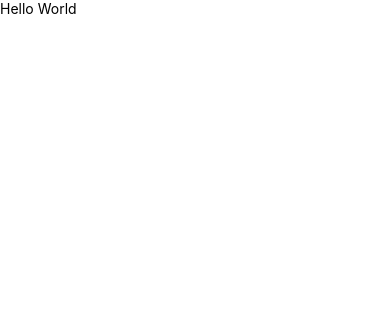
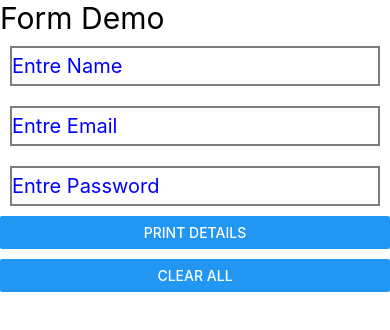
Before and after one commit to vinay096/firstProject, a React Native app: screen / in a window 390 px wide. Shown: the top 330 px of the page. Built offline with nearby package versions, Linux system fonts and the light colour scheme.

Commit message:
form example

```diff
--- a/App.tsx
+++ b/App.tsx
@@ -7,13 +7,12 @@
 
 import React from 'react';
 import {SafeAreaView, Text, View} from 'react-native';
+import FormDemo from './src/components/FormDemo';
 
 function App(): JSX.Element {
   return (
     <SafeAreaView>
-      <View>
-        <Text>Hello World</Text>
-      </View>
+      <FormDemo />
     </SafeAreaView>
   );
 }
--- /dev/null
+++ b/src/common/extStyle.ts
@@ -0,0 +1,35 @@
+import {StyleSheet} from 'react-native';
+
+const extStyle = StyleSheet.create({
+  fill: {
+    flex: 1,
+  },
+  textStyle: {
+    color: 'blue',
+    borderWidth: 2,
+    borderColor: 'pink',
+    fontSize: 27,
+    height: 70,
+    textAlign: 'center',
+    textAlignVertical: 'center',
+    marginEnd: 10,
+    marginTop: 10,
+    marginBottom: 10,
+    marginStart: 10,
+    backgroundColor: 'lightblue',
+  },
+
+  inputTextStyle: {
+    color: 'blue',
+    borderWidth: 2,
+    borderColor: '#7D7D7D',
+    fontSize: 20,
+    height: 40,
+    textAlignVertical: 'center',
+    marginEnd: 10,
+    marginTop: 10,
+    marginBottom: 10,
+    marginStart: 10,
+  },
+});
+export default extStyle;
--- /dev/null
+++ b/src/components/FormDemo.tsx
@@ -0,0 +1,75 @@
+import React, {useState} from 'react';
+import {Button, ScrollView, Text, TextInput, View} from 'react-native';
+import extStyle from '../common/extStyle';
+
+const FormDemo = () => {
+  const [name, setName] = useState('');
+  const [email, setEmail] = useState('');
+  const [password, setPassword] = useState('');
+  const [display, setDisplay] = useState(false);
+
+  function handleClear() {
+    setName('');
+    setEmail('');
+    setPassword('');
+    setDisplay(false);
+  }
+  return (
+    <View>
+      <Text style={{fontSize: 30}}>Form Demo</Text>
+      {display && (
+        <View>
+          <Text style={{fontSize: 20, color: 'blue', textAlign: 'center'}}>
+            Name- {name}
+          </Text>
+          <Text style={{fontSize: 20, color: 'blue', textAlign: 'center'}}>
+            Email- {email}
+          </Text>
+          <Text style={{fontSize: 20, color: 'blue', textAlign: 'center'}}>
+            Password- {password}
+          </Text>
+        </View>
+      )}
+      <ScrollView>
+        <TextInput
+          style={extStyle.inputTextStyle}
+          placeholder="Entre Name"
+          value={name}
+          onChangeText={text => {
+            setName(text);
+          }}
+        />
+        <TextInput
+          style={extStyle.inputTextStyle}
+          placeholder="Entre Email"
+          value={email}
+          onChangeText={text => {
+            setEmail(text);
+          }}
+        />
+        <TextInput
+          style={extStyle.inputTextStyle}
+          placeholder="Entre Password"
+          value={password}
+          secureTextEntry={true}
+          onChangeText={text => {
+            setPassword(text);
+          }}
+        />
+
+        <View style={{marginBottom: 10}}>
+          <Button
+            title="Print Details"
+            onPress={() => {
+              setDisplay(true);
+            }}
+          />
+        </View>
+
+        <Button title="Clear All" onPress={handleClear} />
+      </ScrollView>
+    </View>
+  );
+};
+
+export default FormDemo;
```
